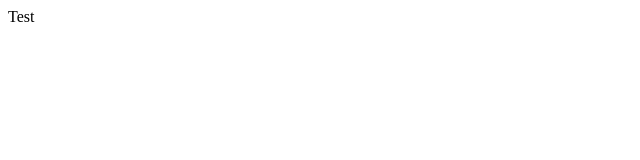
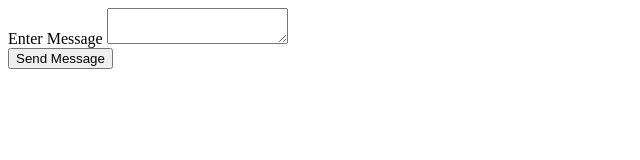
Before and after one commit to gabicfa/chatinsper, a plain HTML site: page index.html in a window 1280 px wide. Shown: the whole page, without its empty margins (0-640 px from the left). Drawn offline with nearby package versions, Linux system fonts and the light colour scheme.

Commit message:
html com form

```diff
--- a/index.html
+++ b/index.html
@@ -1,8 +1,15 @@
 <html>
 <head>
 	<title>ChatInsper</title>
+	<script src="http://code.jquery.com/jquery-latest.min.js"></script>
+	<script src="/socket.io/socket.io.js"></script>
 </head>
 <body>
-Test
+	<form id="messageForm">
+			<label>Enter Message</label>
+			<textarea id= "message" ></textarea>
+			<br/>
+			<input type="submit" value= "Send Message"/>
+	</form>
 </body>
 </html>
```
